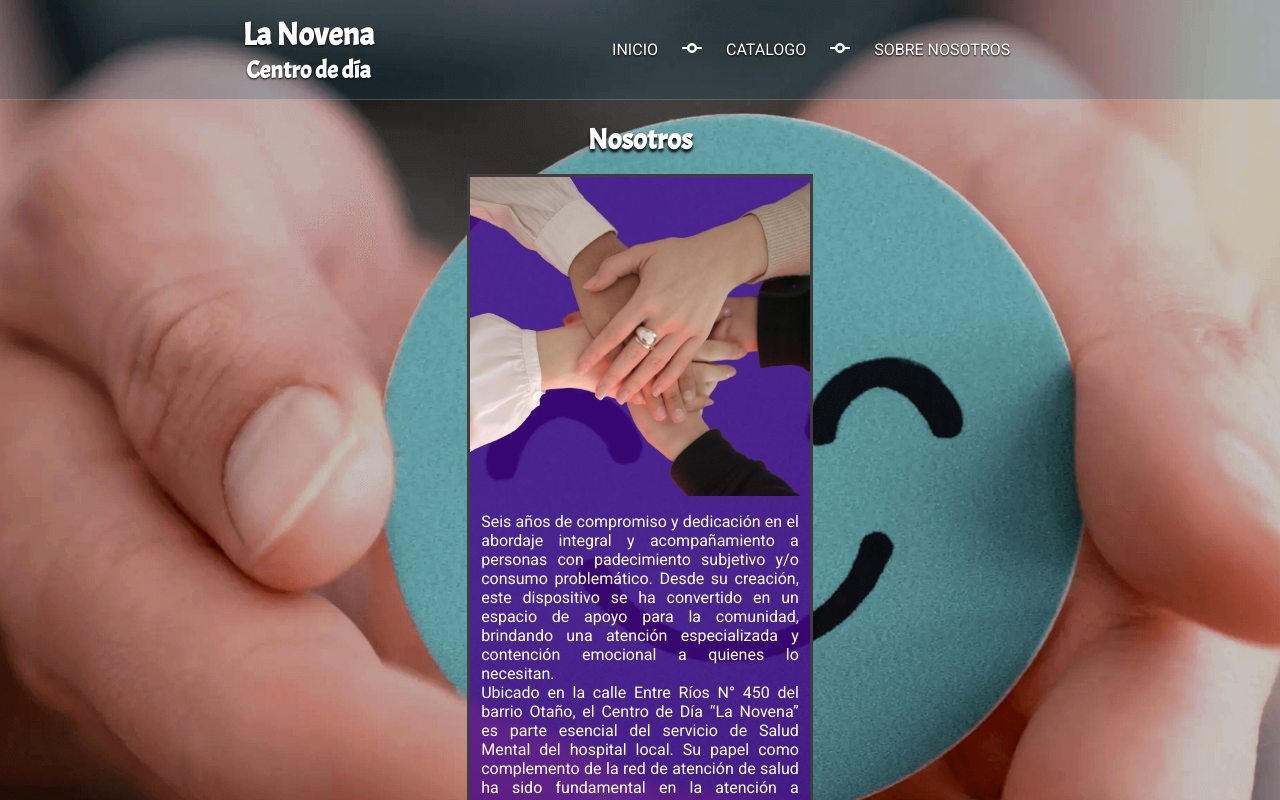
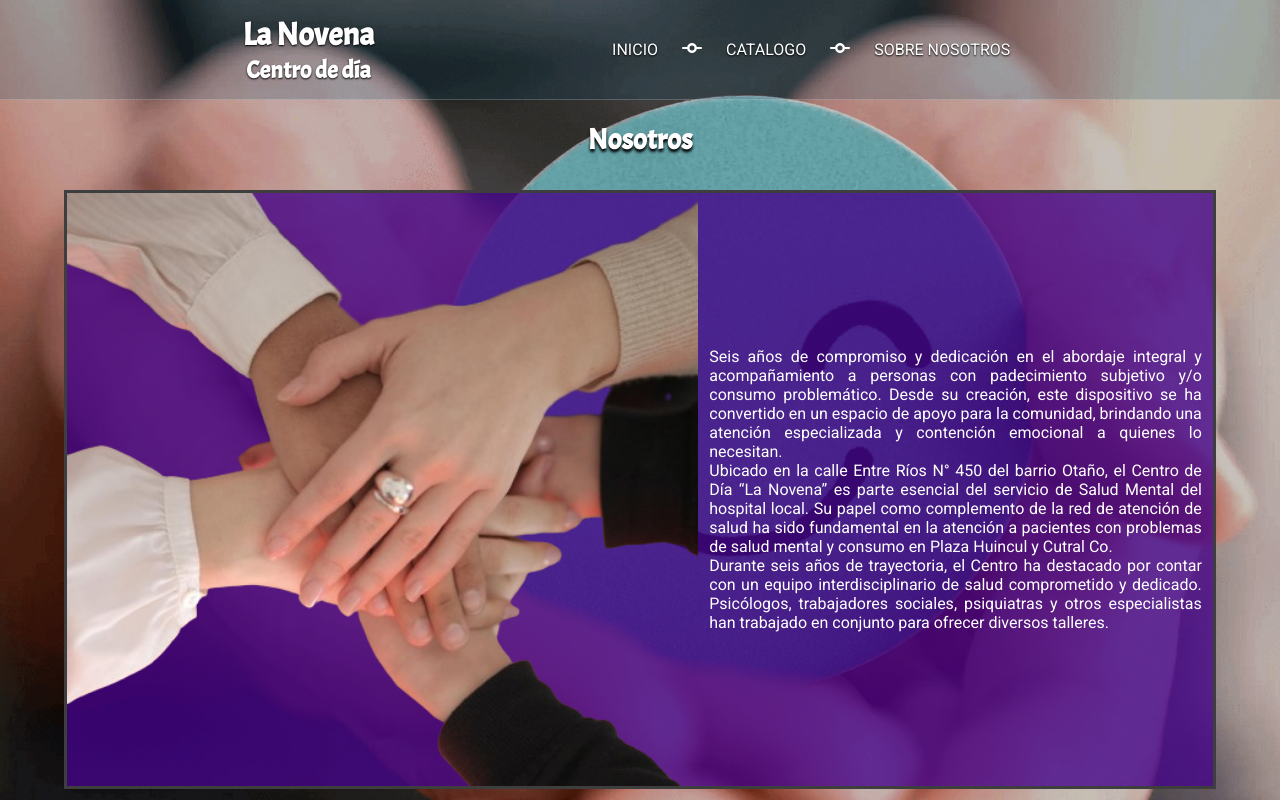
Before and after one commit to BarrosLucasJavier/CentroDeDia, a React (Vite) app: page /nosotros in a window 1280 px wide. Shown: the top 800 px of the page. Built offline with nearby package versions, Linux system fonts and the light colour scheme.

Commit message:
reestructurado header, media queries agregadas

```diff
--- a/src/components/cardProduct/cardProduct.module.css
+++ b/src/components/cardProduct/cardProduct.module.css
@@ -43,7 +43,7 @@
     align-items: center;
 }
 .modal img{
-    height: 90vh;
+    width: 90%;
 }
 .closeModal{
     position: absolute;
@@ -52,3 +52,9 @@
     font-size: 2rem;
     cursor: pointer;
 }
+@media (min-width:1200px){
+    .modal img{
+        height: 90vh;
+        width: auto;
+    }
+}
--- a/src/components/header/header.module.css
+++ b/src/components/header/header.module.css
@@ -36,6 +36,9 @@
     bottom: -156px;
     z-index: 99;
 }
+.disable{
+    display: none;
+}
 .menuContainer p{
     cursor: pointer;
     text-transform: uppercase;
@@ -63,6 +66,7 @@
         border-bottom:none;
         background-color: transparent;
         animation: none;
+        display: flex;
         flex-direction: row;
         position: static;
         width: auto;
--- a/src/components/header/index.jsx
+++ b/src/components/header/index.jsx
@@ -1,35 +1,28 @@
 import { FontAwesomeIcon } from '@fortawesome/react-fontawesome';
 import styles from './header.module.css'
 import { faBars, faCodeCommit, faX } from '@fortawesome/free-solid-svg-icons';
-import { useEffect, useState } from 'react';
 import { useNavigate } from 'react-router-dom';
+import {  useState } from 'react';
 
 const Header = () => {
 
-    const [showMenu, setShowMenu] = useState(window.matchMedia("(min-width: 700px)").matches);
     const navigate = useNavigate();
+    const [openMenu, setOpenMenu] = useState(false);
+    const displayNone = openMenu ? styles.menuContainer : styles.disable
+
 
     const handleHome = () => {
-        setShowMenu(!showMenu)
+        setOpenMenu(!openMenu)
         navigate("/")
     }
     const handleCatalogo = () => {
-        setShowMenu(!showMenu)
+        setOpenMenu(!openMenu)
         navigate("/catalogo")
     }
     const handleNosotros = () => {
-        setShowMenu(!showMenu)
+        setOpenMenu(!openMenu)
         navigate("/nosotros")
     }
-
-    useEffect(() => {
-        if (window.matchMedia("(min-width: 700px)").matches) {
-            setShowMenu(true)
-        }
-        window
-            .matchMedia("(min-width: 700px)")
-            .addEventListener('change', e => { setShowMenu(e);})
-    }, []);
 
     return (
         <header className={styles.headerContainer}>
@@ -38,23 +31,19 @@ const Header = () => {
                 <h1>La Novena</h1>
                 <h2>Centro de día</h2>
             </div>
-            {showMenu ?
-                <FontAwesomeIcon onClick={()=>setShowMenu(!showMenu)} className={styles.xIcon} icon={faX}/>
-                :
-                <FontAwesomeIcon onClick={()=>setShowMenu(!showMenu)} className={styles.barIcon} icon={faBars}/>
+            {openMenu ?
+            <FontAwesomeIcon onClick={()=> setOpenMenu(!openMenu)} className={styles.xIcon} icon={faX}/> :
+            <FontAwesomeIcon onClick={()=> setOpenMenu(!openMenu)} className={styles.barIcon} icon={faBars}/>
             }
 
-
         </div>
-        {showMenu &&  (
-            <div className={styles.menuContainer}>
+        <div className={`${styles.menuContainer} ${displayNone}`}>
             <p onClick={handleHome}>Inicio</p>
             <FontAwesomeIcon icon={faCodeCommit}/>
             <p onClick={handleCatalogo}>Catalogo</p>
             <FontAwesomeIcon icon={faCodeCommit}/>
             <p onClick={handleNosotros}>Sobre Nosotros</p>
         </div>
-        )}
         </header>
     );
 }
--- a/src/pages/catalogo/index.jsx
+++ b/src/pages/catalogo/index.jsx
@@ -7,7 +7,7 @@ import sol from '../../assets/images/sol.png';
 const CatalogoPage = () => {
     return (
         <main className={styles.catalogoContainer}>
-            <h1><img className={styles.mariposa} src={mariposa}/>Juegos Didácticos La Novena</h1>
+            <h1>Juegos Didácticos<img className={styles.mariposa} src={mariposa}/><br/>La Novena</h1>
             <img src={hongo}/>
             <div className={styles.infoContainer}>
                 <p>Los juguete son creados por los usuarios del centro, en madera.</p>
--- a/src/pages/nosotros/nosotros.module.css
+++ b/src/pages/nosotros/nosotros.module.css
@@ -19,6 +19,7 @@
     color: white;
     text-align: justify;
     border: 3px solid rgb(62, 62, 62);
+    margin: 1rem 0;
 }
 .infoContainer img{
     width: 100%;
@@ -26,3 +27,14 @@
 .textInfo{
     padding: 0.7rem;
 }
+
+@media(min-width:800px){
+    .infoContainer{
+        width: 90vw;
+        display: flex;
+        align-items: center;
+    }
+    .textInfo{
+        width: 80%;
+    }
+}
```
Lines whose indentation alone changed are shown as unchanged.
